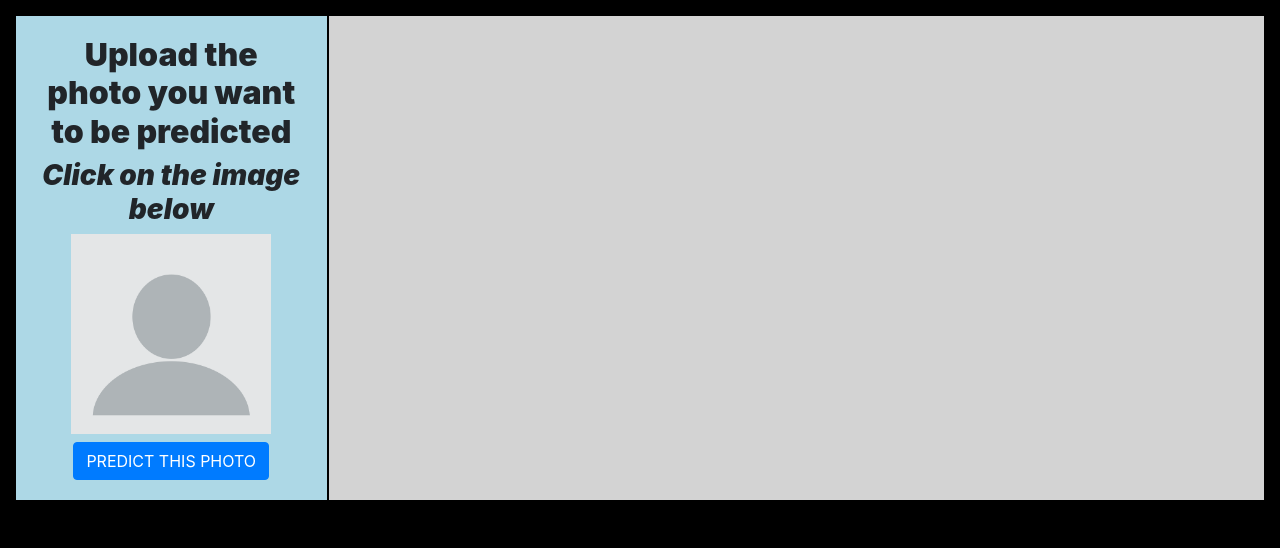
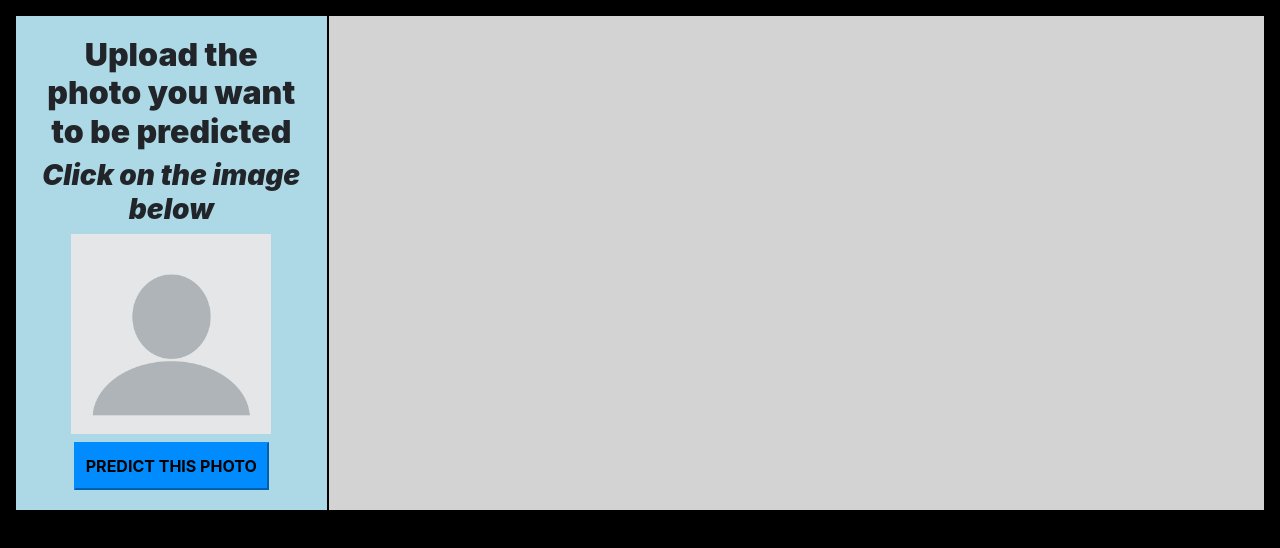
Before and after one commit to Jermaniac/TrabajoFinGradoGerman, an Angular app in the folder webproject/expressionWeb/: page / in a window 1280 px wide. Shown: the top 548 px of the page. Built offline with nearby package versions, Linux system fonts and the light colour scheme.

Commit message:
new cool css button and timeout 5 seconds

```diff
--- a/webproject/expressionWeb/src/app/expression-app/expression-app.component.ts
+++ b/webproject/expressionWeb/src/app/expression-app/expression-app.component.ts
@@ -12,7 +12,6 @@ export class ExpressionAppComponent implements OnInit {
 // TO DO
 
   // QUITAR DISGUST DE LA CNN
-
   // PONER GIF DE CARGA JS
 
   // Parent variable for store the result of the predictions, this variable will be passed to the other child components
--- a/webproject/expressionWeb/src/app/expression-form/expression-form.component.css
+++ b/webproject/expressionWeb/src/app/expression-form/expression-form.component.css
@@ -11,3 +11,17 @@
 .container > h3{
     font-style: italic;
 }
+
+button {
+    padding: 10px 10px;
+    background-color: #008cff;
+    transition: 0.5s;
+    font-weight: bold;
+    border-color: #008cff;
+}
+
+button:hover {
+    color: white;
+    background: #008cff;
+    box-shadow: 0 0 10px #008cff, 0 0 40px #008cff, 0 0 80px #008cff;
+}
--- a/webproject/expressionWeb/src/app/expression-form/expression-form.component.html
+++ b/webproject/expressionWeb/src/app/expression-form/expression-form.component.html
@@ -2,12 +2,18 @@
 
     <h2>Upload the photo you want to be predicted</h2>
     <h3>Click on the image below</h3>
-    <label for="photo"  >
+
+    <!-- <webcam [height]="200" [width]="300"></webcam> -->
+
+    <label >
         <input type="file" name="photo" id="photo" accept="image/*" (change)="previewPhoto($event)" style="display:none;" >
         <img [src]="urlImage" heigth="200" width="200">
     </label>
-    <div id="buttonSubmit">
-        <button class="btn btn-primary" (click)="requestPredict()">PREDICT THIS PHOTO</button>
+
+    <div>
+        <button id="buttonSubmit" (click)="requestPredict()">
+            PREDICT THIS PHOTO
+        </button>
     </div>
 
 </div>
--- a/webproject/expressionWeb/src/app/expression-management.service.ts
+++ b/webproject/expressionWeb/src/app/expression-management.service.ts
@@ -1,5 +1,6 @@
 import { HttpClient, HttpHeaders } from '@angular/common/http';
 import { Injectable } from '@angular/core';
+import { timeout, catchError } from 'rxjs/operators';
 
 
 @Injectable({
@@ -13,10 +14,11 @@ export class ExpressionManagementService {
   // json-server
   // readonly url : string = "http://localhost:3000/expressions";
 
-  // AWS
+  // AWS/
   // readonly url : string = "http://ec2-18-207-238-101.compute-1.amazonaws.com:9004/getMood";
 
-  readonly url : string = "http://ec2-18-207-238-101.compute-1.amazonaws.com:9004/getMood";
+  readonly url : string = "http://ec2-3-239-91-220.compute-1.amazonaws.com:9004/getMood";
+
   // No options required
   // readonly options = {
   //   headers: new HttpHeaders (
@@ -38,7 +40,15 @@ export class ExpressionManagementService {
     return this.httpClient.post(
       this.url,
       photoForm
-    );
+    ).pipe(
+      timeout(10000),
+      catchError(e => {
+        // If timeout ...
+        alert("Timeout: "+e);
+        return (null);
+      }
+    )
+    )
   }
 
 }
```
